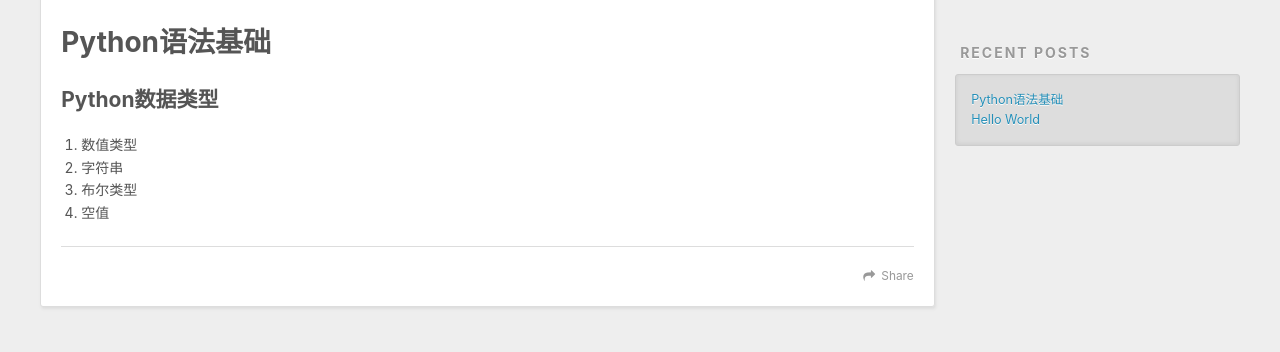
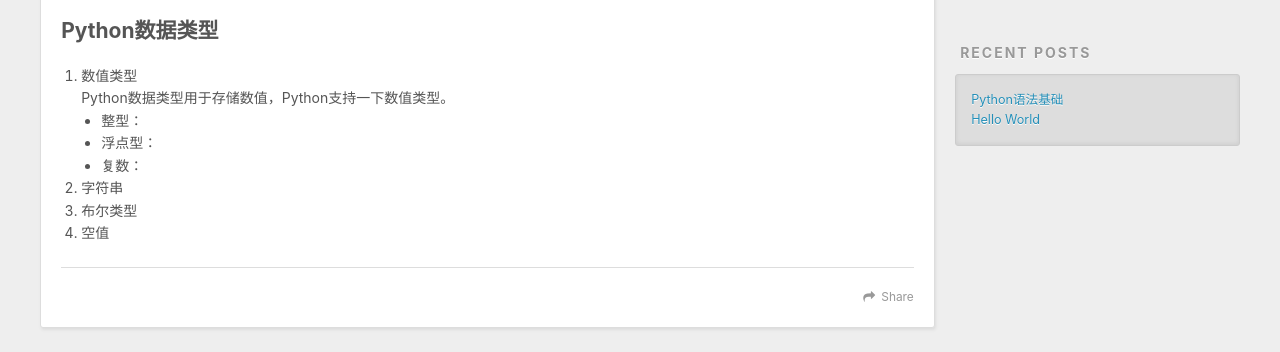
Before and after one commit to Prodigalzhangzhuo/Prodigalzhangzhuo.github.io, a plain HTML site: page index.html in a window 1280 px wide. Shown: the part 435-787 px from the top of the page. Drawn offline with nearby package versions, Linux system fonts and the light colour scheme.

Commit message:
Site updated: 2020-06-12 20:37:07

```diff
--- a/index.html
+++ b/index.html
@@ -86,8 +86,14 @@
 
     <div class="article-entry" itemprop="articleBody">
 
-        <h1 id="Python语法基础"><a href="#Python语法基础" class="headerlink" title="Python语法基础"></a>Python语法基础</h1><h2 id="Python数据类型"><a href="#Python数据类型" class="headerlink" title="Python数据类型"></a>Python数据类型</h2><ol>
+        <h2 id="Python数据类型"><a href="#Python数据类型" class="headerlink" title="Python数据类型"></a>Python数据类型</h2><ol>
   <li>数值类型</li>
+  Python数据类型用于存储数值，Python支持一下数值类型。
+  <ul>
+  <li>整型：</li>
+  <li>浮点型：</li>
+  <li>复数：</li>
+</ul>
   <li>字符串</li>
   <li>布尔类型</li>
   <li>空值</li>
@@ -95,7 +101,7 @@
 
     </div>
     <footer class="article-footer">
-      <a data-url="http://yoursite.com/2020/06/12/Python%E8%AF%AD%E6%B3%95%E5%9F%BA%E7%A1%80/" data-id="ckbbxgae00000q4uh2vhcca6p" class="article-share-link">Share</a>
+      <a data-url="http://yoursite.com/2020/06/12/Python%E8%AF%AD%E6%B3%95%E5%9F%BA%E7%A1%80/" data-id="ckbbxo9420000skuh5m3v78iq" class="article-share-link">Share</a>
 
 
     </footer>
@@ -144,7 +150,7 @@
 
     </div>
     <footer class="article-footer">
-      <a data-url="http://yoursite.com/2020/06/12/hello-world/" data-id="ckbbm4tj00001kwuh33tsbe2h" class="article-share-link">Share</a>
+      <a data-url="http://yoursite.com/2020/06/12/hello-world/" data-id="ckbbxo9490001skuhbi4nczd3" class="article-share-link">Share</a>
 
 
     </footer>
```
Also changed, not shown: 2020/06/12/Python语法基础/index.html (+11 -5 lines), 2020/06/12/hello-world/index.html (+1 -1 lines).
